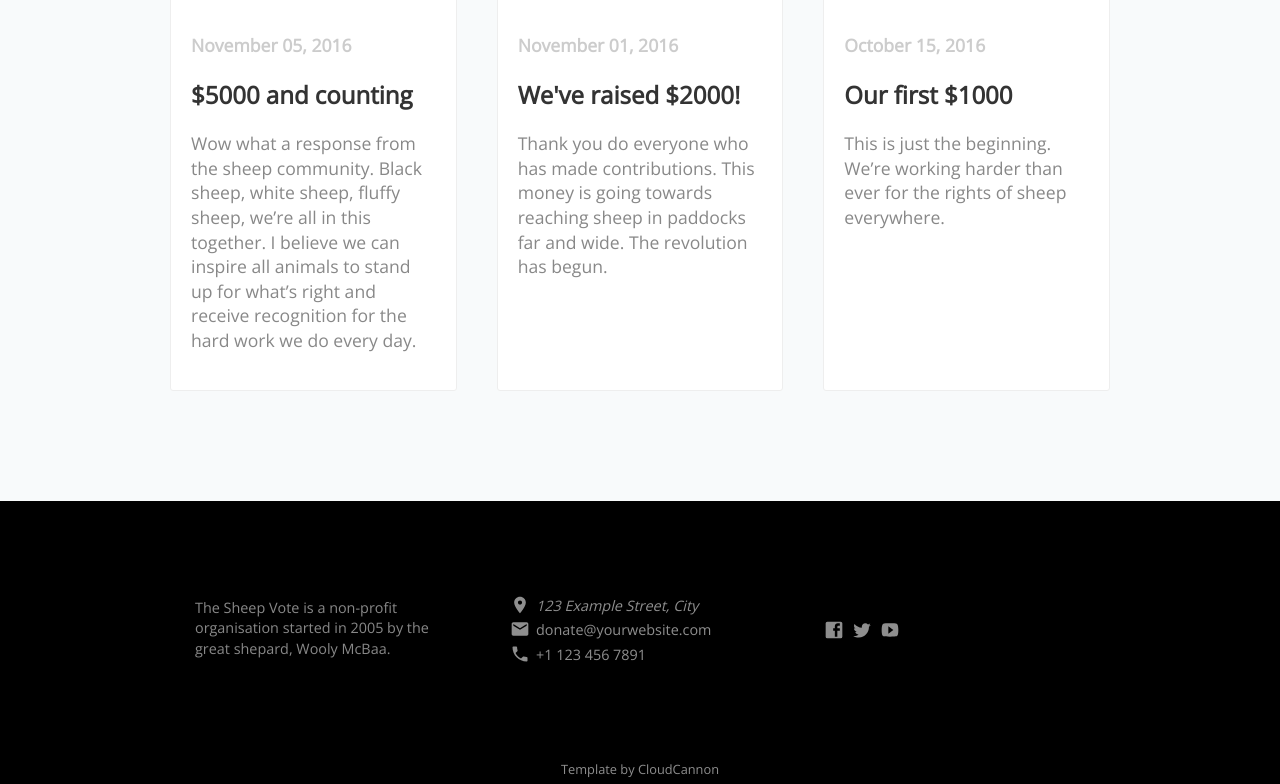
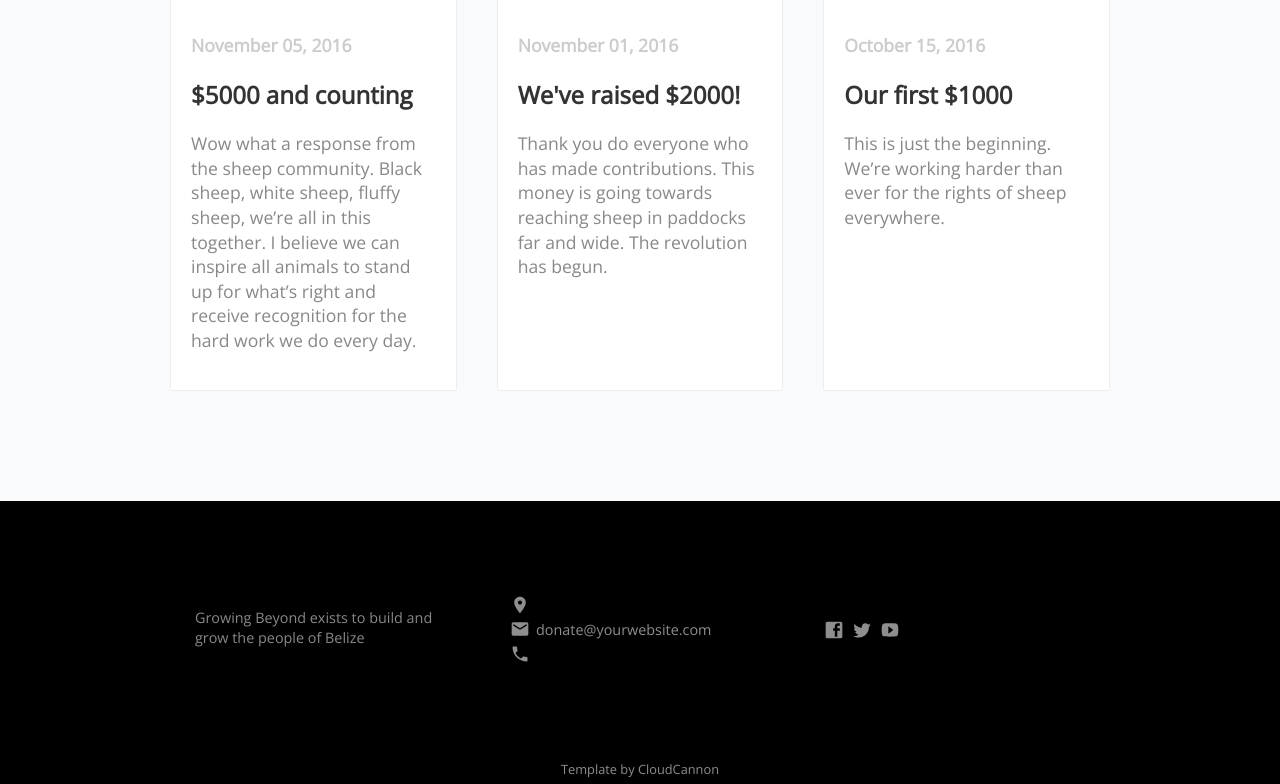
Before and after one commit to Growing-Beyond/gbtemp, a Jekyll site: the page built from index.html, in a window 1280 px wide and 900 px high, scrolled down 3748 px, cut to the strip 116-900 px from the top of the window. Built offline with Jekyll 4.4.1, drawn with Linux system fonts in a browser that asks for light colours; nearby versions of some CDN libraries; a script that is not in the unit is left out.

Commit message:
Update company.yml

```diff
--- a/_data/company.yml
+++ b/_data/company.yml
@@ -1,8 +1,8 @@
-company_name: The Sheep Vote
-mission_statement: The Sheep Vote is a non-profit organisation started in 2005 by the great shepard, Wooly McBaa.
-address: 123 Example Street, City
-phone: +1 123 456 7891
+company_name: Growing Beyond
+mission_statement: Growing Beyond exists to build and grow the people of Belize
+#address: 123 Example Street, City
+#phone: +1 123 456 7891
 email: donate@yourwebsite.com
-facebook: CloudCannon
-twitter: CloudCannon
-youtube: CloudCannon
+#facebook: CloudCannon
+#twitter: CloudCannon
+#youtube: CloudCannon
```
